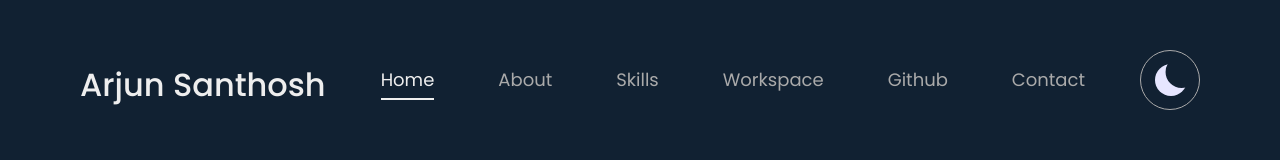
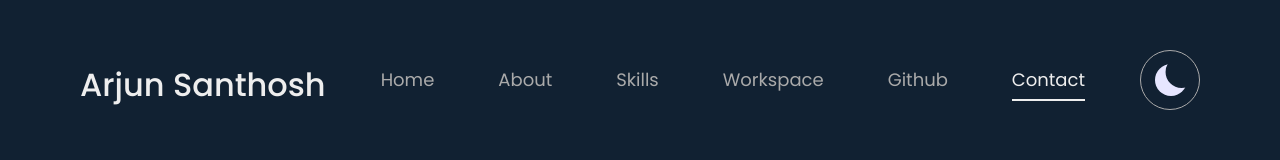
Before and after one commit to ArjunSanthoshpnr/portfolio-website, a React (Create React App) app: page /contact in a window 1280 px wide. Shown: the top 160 px of the page. Built offline with nearby package versions, Linux system fonts and the light colour scheme.

Commit message:
replaced link with nav-link router

```diff
--- a/src/components/Tabs.jsx
+++ b/src/components/Tabs.jsx
@@ -1,31 +1,10 @@
-import { useState } from "react";
-import { Link } from "react-router-dom";
+import { NavLink } from "react-router-dom";
 import styled from "styled-components";
 
 const StyledTab = styled.span`
   font-size: 18px;
-  color: ${(props) =>
-    props.active ? props.theme.text : props.theme.btnBgFade};
+  color: ${(props) => props.theme.grayShade200};
   cursor: pointer;
-  display: inline-block;
-  position: relative;
-  line-height: 2.5rem;
-  :after {
-    content: "";
-    position: absolute;
-    width: 100%;
-    transform: scaleX(0);
-    height: 2px;
-    bottom: 0;
-    left: 0;
-    background-color: ${(props) => props.theme.text};
-    transform-origin: bottom left;
-    transition: transform 0.25s ease-out;
-    transform: ${(props) => props.active && "scaleX(1)"};
-  }
-  :hover:after {
-    transform: scaleX(1);
-  }
 `;
 
 export const Tab = ({ label, title = "Title", ...props }) => {
@@ -37,23 +16,17 @@ export const Tab = ({ label, title = "Title", ...props }) => {
 };
 
 export const Tabs = (props) => {
-  const [activeTab, setActiveTab] = useState("home");
-
-  const switchTabs = (tab) => {
-    setActiveTab(tab);
-  };
-
   return (
     <Container>
       {props.children.map((tab) => {
         return (
-          <Link key={tab.props.label} to={tab.props.path}>
-            <Tab
-              onClick={switchTabs}
-              active={activeTab === tab.props.label}
-              {...tab.props}
-            />
-          </Link>
+          <NavLink
+            key={tab.props.label}
+            to={tab.props.path}
+            className={({ isActive }) => (isActive ? "active-tab" : undefined)}
+          >
+            <Tab {...tab.props} />
+          </NavLink>
         );
       })}
     </Container>
@@ -64,6 +37,39 @@ const Container = styled.div`
   display: flex;
   gap: 4rem;
   align-items: center;
+  a {
+    display: inline-block;
+    position: relative;
+    line-height: 2.5rem;
+    text-decoration: none;
+
+    :after {
+      content: "";
+      position: absolute;
+      width: 100%;
+      transform: scaleX(0);
+      height: 2px;
+      bottom: 0;
+      left: 0;
+      background-color: ${(props) => props.theme.text};
+      transform-origin: bottom left;
+      transition: transform 0.25s ease-out;
+    }
+    :hover:after {
+      transform: scaleX(1);
+    }
+  }
+  .active-tab {
+    span {
+      color: ${(props) => props.theme.text};
+    }
+    :link {
+      color: ${(props) => props.theme.text};
+    }
+    :after {
+      transform: scaleX(1);
+    }
+  }
   @media screen and (max-width: 1200px) {
     display: none;
   }
--- a/src/utils/theme.json
+++ b/src/utils/theme.json
@@ -7,7 +7,7 @@
     "btnText": "#fafafa",
     "btnBorderColor": "#112132",
     "grayShade100": "#ccc",
-    "grayShade200": "#aaa"
+    "grayShade200": "#555"
   },
   "dark": {
     "body": "#112132",
```
